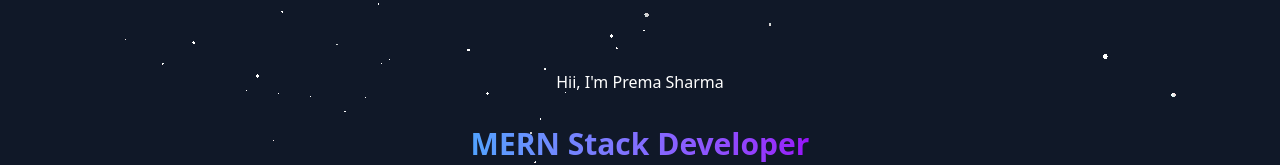
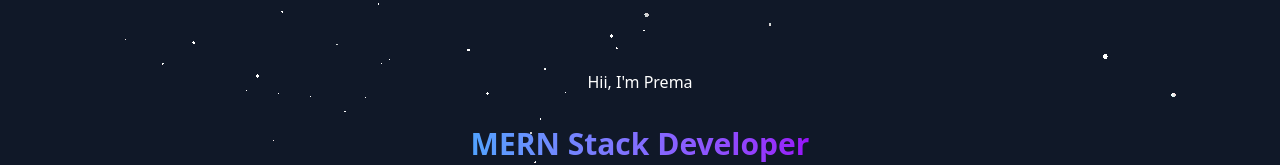
Before and after one commit to Prema63/Portfolio, a React (Vite) app: page / in a window 1280 px wide. Shown: the part 179-344 px from the top of the page. Built offline with nearby package versions, Linux system fonts and the light colour scheme.

Commit message:
First update

```diff
--- a/src/portfoliopage/Mainpage.jsx
+++ b/src/portfoliopage/Mainpage.jsx
@@ -249,7 +249,7 @@ const Portfolio = () => {
                 : "opacity-0 translate-y-10"
             }`}
           >
-            <div className="mb-8 ">Hii, I'm Prema Sharma</div>
+            <div className="mb-8 ">Hii, I'm Prema </div>
 
             <h1 className="text-3xl sm:text-5xl lg:text-3xl font-bold mb-6">
               <span className="bg-gradient-to-r from-blue-400 to-purple-600 bg-clip-text text-transparent">
```
